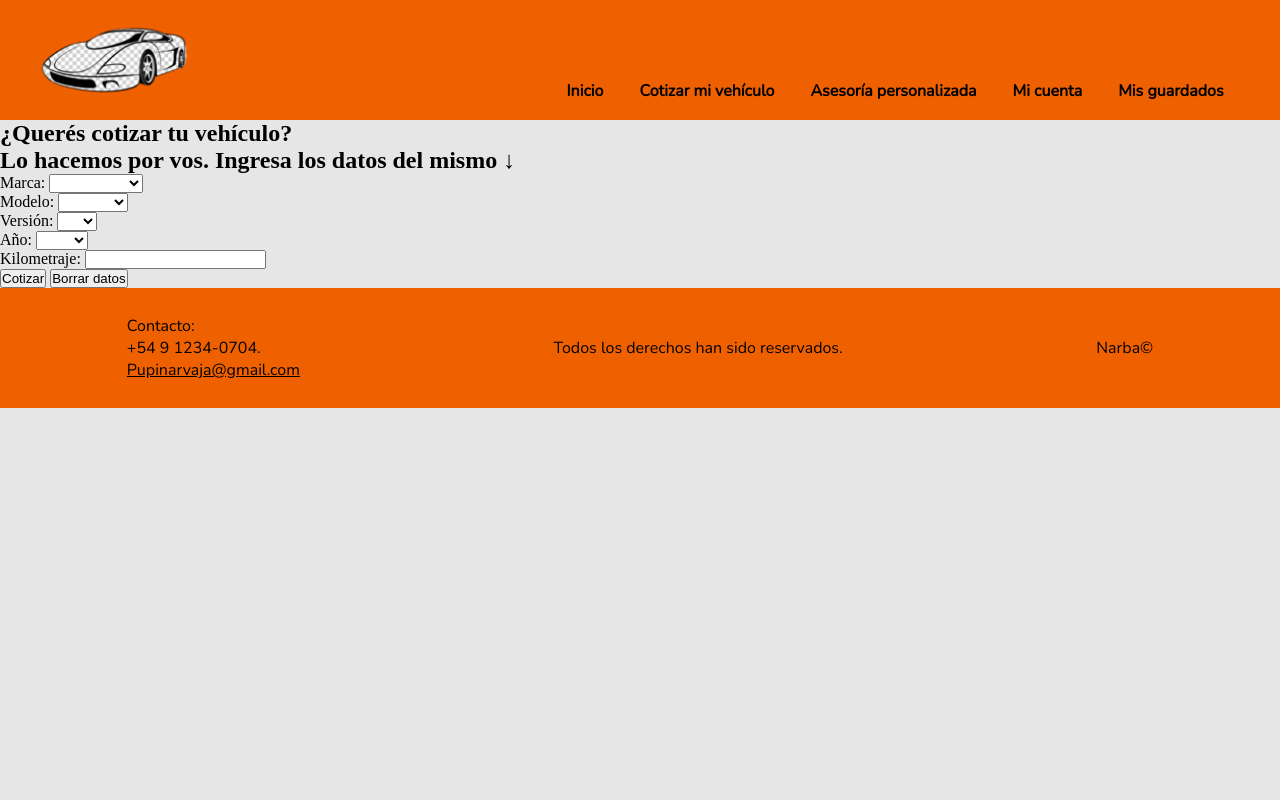
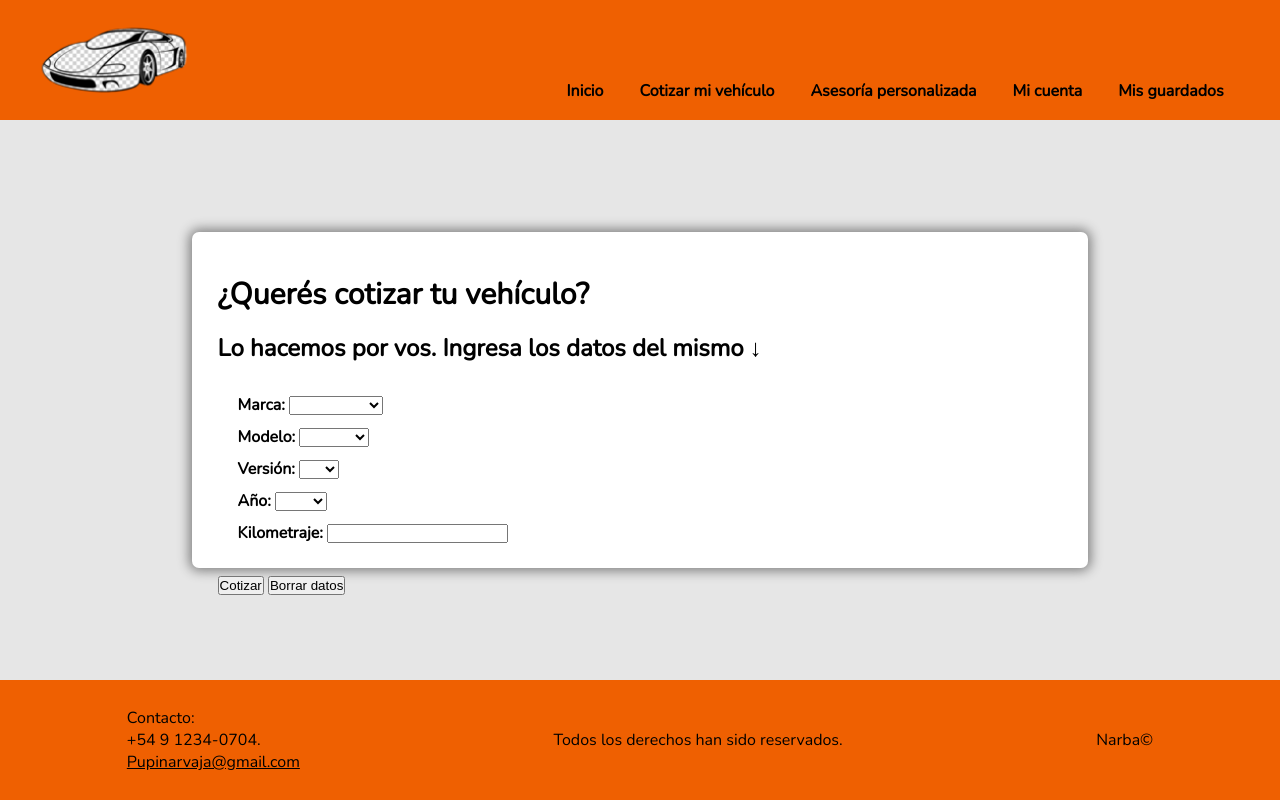
Before and after one commit to PupiNarvaja/Proyecto-Web-Narvaja, a website: page paginas/cotizarmivehiculo.html in a window 1280 px wide. Drawn offline with nearby package versions, Linux system fonts and the light colour scheme.

Commit message:
cree contenedor de cotizar y asesoria, no terminado.

```diff
--- a/paginas/cotizarmivehiculo.html
+++ b/paginas/cotizarmivehiculo.html
@@ -26,14 +26,14 @@
             </ul>
         </nav>
     </header>
-    <main class="mainCotizar">
+    <main class="main containerForm">
         <section class="cotizarVehiculo">
-            <div>
-                <h1 class="preguntaCotizar">¿Querés cotizar tu vehículo?</h1>
+            <div class="preguntaCotizar">
+                <h1>¿Querés cotizar tu vehículo?</h1>
             </div>
-            <form action="">
+            <form action="" class="formCotizar">
                     <h2>Lo hacemos por vos. Ingresa los datos del mismo ↓</h2>
-                    <ol>
+                    <ul class="listaCotizar">
                         <li>Marca:</il>
                         <select name="marca">
                             <option value="empty"></option>
@@ -114,7 +114,7 @@
 
                         <li>Kilometraje:</il>
                             <input type="text" name="kilometraje">
-                    </ol>
+                    </ul>
 
                     <input type="submit" value="Cotizar" class="btnCotizar">
                     <input type="reset" value="Borrar datos" class="btnBorrar">
--- /dev/null
+++ b/scss/_cotizar.scss
@@ -0,0 +1,36 @@
+.containerForm {
+    height: 70vh;
+    display: flex;
+    justify-content: center;
+    align-items: center;
+    .cotizarVehiculo {
+        background-color: white;
+        border-radius: 7px;
+        width: 70%;
+        height: 60%;
+        padding: 2%;
+        box-shadow: 0px 0px 12px 3px grey;
+        -webkit-box-shadow: 0px 0px 12px 3px grey;
+        -moz-box-shadow: 0px 0px 12px 3px grey;
+        .preguntaCotizar {
+            font-family: 'Nunito', sans-serif;
+            font-weight: bolder;
+            margin: 2% 0;
+            font-size: 20px;
+        }
+        .formCotizar {
+            font-family: 'Nunito', sans-serif;
+            margin: 2% 0;
+            .listaCotizar {
+                list-style-type: none;
+                font-family: 'Nunito', sans-serif;
+                font-weight: bolder;
+                margin: 10px;
+                padding: 10px;
+                li {
+                    margin: 10px 0;
+                }
+            }
+        }
+    }
+}
--- a/scss/estilos.scss
+++ b/scss/estilos.scss
@@ -1,6 +1,7 @@
 @import "header";
 @import "eslogan";
 @import "footer";
+@import "cotizar";
 
 $naranja: #ef6001;
 
@@ -109,11 +110,11 @@ body {
                 font-weight: bold;
                 border: none;
                 background-color: white;
-                box-shadow: inset 0 0 0 0 #ef6001;
+                box-shadow: inset 0 0 0 0 $naranja;
                 transition: ease-out 0.2;
                 &:hover {
                     transition: all .4s;
-                    box-shadow: inset 109px 0 0 0 #ff7b22;
+                    box-shadow: inset 109px 0 0 0 $naranja;
                 }
             }
         }
```
Also changed, not shown: css/estilos.css.
